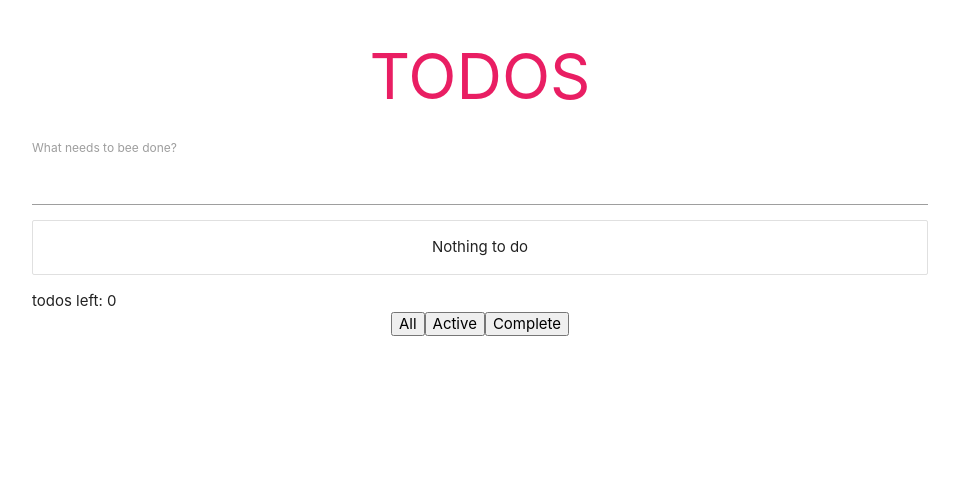
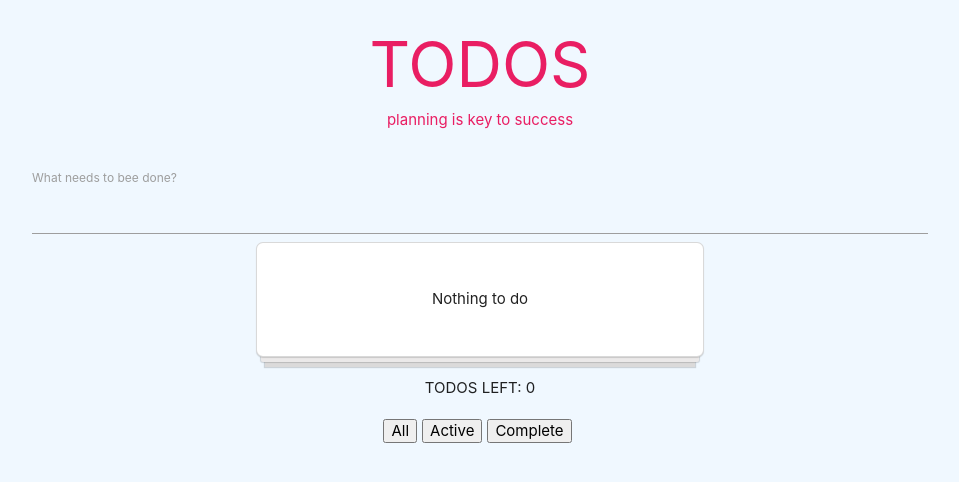
Before and after one commit to AlenaLoik/to-do-app, a React (Create React App) app in the folder to-do-app/: page / in a window 1280 px wide. Shown: the top 482 px of the page, without its empty margins (160-1119 px from the left). Built offline with nearby package versions, Linux system fonts and the light colour scheme.

Commit message:
css was add

```diff
--- a/to-do-app/src/App.js
+++ b/to-do-app/src/App.js
@@ -9,7 +9,7 @@ class App extends Component {
   };
 
   deleteTodo = (id) => {
-    const todos = this.state.todos.filter (todo => {
+    const todos = this.state.todos.filter(todo => {
       return todo.id !== id
     });
     this.setState({
@@ -60,15 +60,17 @@ class App extends Component {
     }
 
 
-    return(
+    return (
       <div className="todo-app container">
         <h1 className="center pink-text">TODOS</h1>
+        <p className="center pink-text">planning is key to success</p>
         <AddTodo addTodo={this.addTodo} />
         <Todos
+          className="todo-list"
           todos={todos}
           deleteTodo={this.deleteTodo}
-          toggleComplete={this.toggleComplete}/>
-            <div className="left-todo">todos left: {this.state.todos.filter(todo => !todo.complete).length}</div>
+          toggleComplete={this.toggleComplete} />
+        <div className="left-todo center">TODOS LEFT: {this.state.todos.filter(todo => !todo.complete).length}</div>
         <div className="botton-option-todo center">
           <button className="botton-all" onClick={() => this.updateTodoToShow("all")}>All </button>
           <button className="botton-active" onClick={() => this.updateTodoToShow("active")}> Active </button>
--- a/to-do-app/src/Todos.js
+++ b/to-do-app/src/Todos.js
@@ -1,6 +1,15 @@
 import React from 'react'
 
 const Todos = ({todos, deleteTodo, toggleComplete}) => {
+    const completedStyleTodo = {
+        textDecoration: "line-through",
+        color: "#9c9c9c"
+    }
+
+    const fintshedTodo = {
+
+      }
+
     const todoList = todos.length ? (
         todos.map(todo => {
             return (
@@ -8,11 +17,10 @@ const Todos = ({todos, deleteTodo, toggleComplete}) => {
                     <div>
                         <input
                         type="submit"
-                        value=" "
-                        style={{textDecoration: todo.complete ? "line-through" : ""}}
+                        value={todo.complete ? "✓" : "  "}
                         onClick={() => {toggleComplete(todo.id)}}/>
-                        <span style={{textDecoration: todo.complete ? "line-through" : ""}}>{todo.content}</span>
-                        <button className="remove-todo right" onClick={() => {deleteTodo(todo.id)}}>X</button>
+                        <span style={todo.complete ? completedStyleTodo : null}>{todo.content}</span>
+                        <button  title="remove todo" className="remove-todo right"  onClick={() => {deleteTodo(todo.id)}}>X</button>
                     </div>
                 </div>
             )
--- a/to-do-app/src/index.css
+++ b/to-do-app/src/index.css
@@ -1,13 +1,62 @@
+*,
+*:after,
+*:before {
+  transition: .4s ease-in-out;
+}
 body {
   margin: 0;
+  box-sizing: border-box;
+  background-color: aliceblue;
   font-family: -apple-system, BlinkMacSystemFont, "Segoe UI", "Roboto", "Oxygen",
     "Ubuntu", "Cantarell", "Fira Sans", "Droid Sans", "Helvetica Neue",
     sans-serif;
   -webkit-font-smoothing: antialiased;
   -moz-osx-font-smoothing: grayscale;
+  padding-top: 30px;
+  padding-bottom: 30px;
 }
-
 code {
   font-family: source-code-pro, Menlo, Monaco, Consolas, "Courier New",
     monospace;
 }
+.pink-text {
+  margin: 0;
+  padding: 0 0 10px 0;
+}
+.collection {
+background-color: white;
+width: 50%;
+margin: auto;
+display: flex;
+flex-direction: column;
+border: 1px solid rgba(0, 0, 0, 0.15);
+border-radius: 7px;
+box-shadow:
+  0 1px 1px rgba(0, 0, 0, 0.15),
+  0 10px 0 -5px rgb(235, 233, 233),
+  0 10px 1px -4px rgba(0, 0, 0, 0.15),
+  0 19px 0 -9px rgb(219, 218, 218),
+  0 19px 1px -8px rgba(0, 0, 0, 0.15);
+  padding: 30px;
+}
+.collection-item > div > span {
+padding: 0px 5px;
+}
+button {
+  margin-right: 5px;
+}
+.left-todo {
+  padding: 20px;
+}
+.svg-lamp{
+  margin: 5px;
+}
+.motivation {
+  position: absolute;
+  font-weight: bold;
+  text-transform: uppercase;
+  transition: 2c;
+  font-size: 10px;
+  right: 20%;
+
+}
```
Also changed, not shown: to-do-app/src/AddTodo.js (+16 -2 lines), 2 other files (tests, documents, lock files or other folders). Lines whose indentation alone changed are shown as unchanged.
